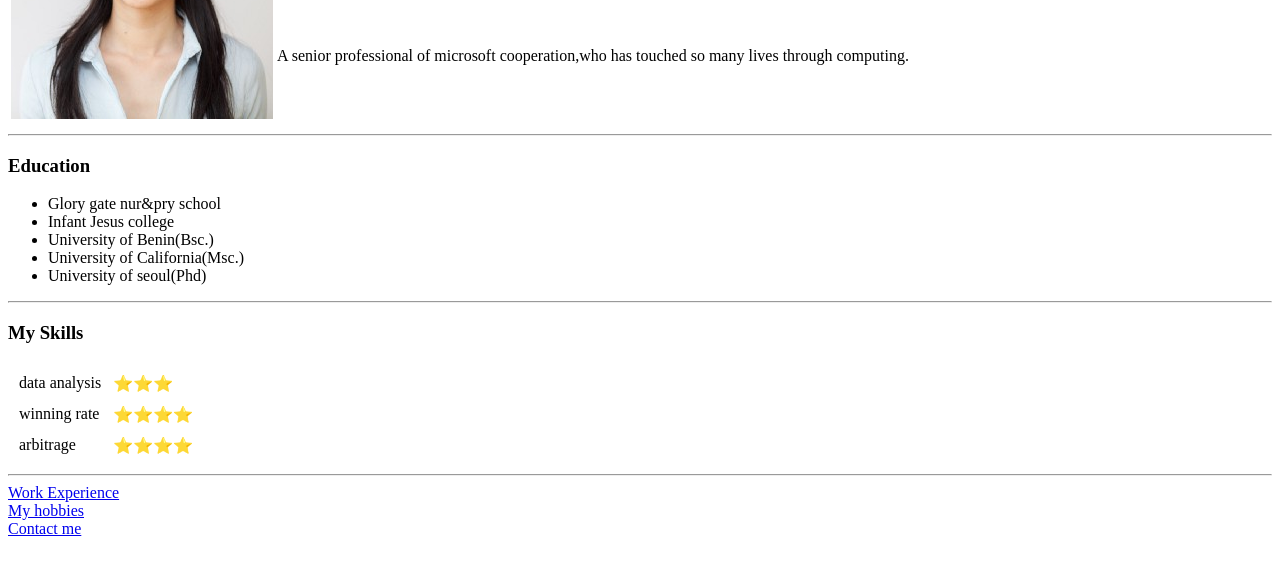
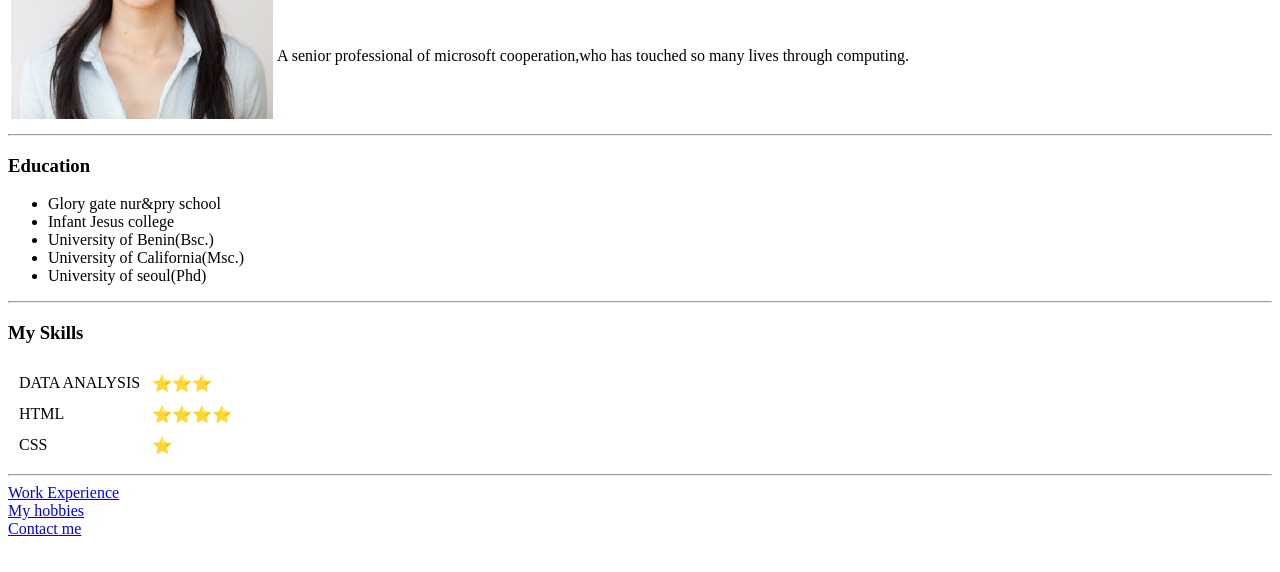
Before and after one commit to Joboy601/cv, a plain HTML site: page index.html in a window 1280 px wide. Shown: the part 154-726 px from the top of the page. Drawn offline with Linux system fonts and the light colour scheme.

Commit message:
Add files via upload

```diff
--- a/index.html
+++ b/index.html
@@ -29,16 +29,16 @@
 <h3>My Skills</h3>
 <table cellspacing="10">
   <tr>
-    <td>data analysis</td>
+    <td>DATA ANALYSIS</td>
     <td> ⭐⭐⭐</td>
   </tr>
   <tr>
-    <td>winning rate </td>
+    <td>HTML </td>
     <td>⭐⭐⭐⭐</td>
   </tr>
 <tr>
-  <td>arbitrage</td>
-  <td>⭐⭐⭐⭐</td>
+  <td>CSS</td>
+  <td>⭐</td>
 </tr>
 </table>
 <hr>
```
Also changed, not shown: contact.html (+2 -0 lines), work-experience.html (+4 -4 lines).
